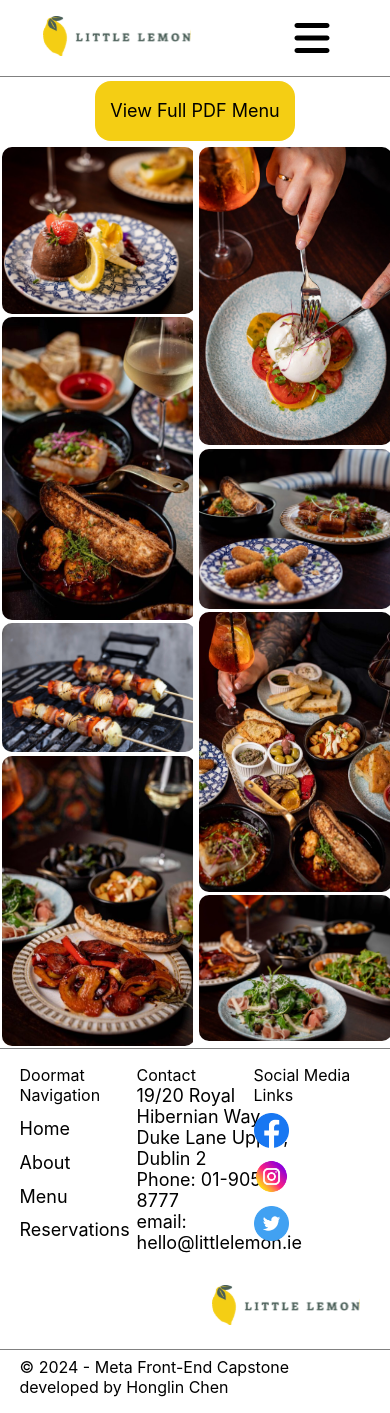
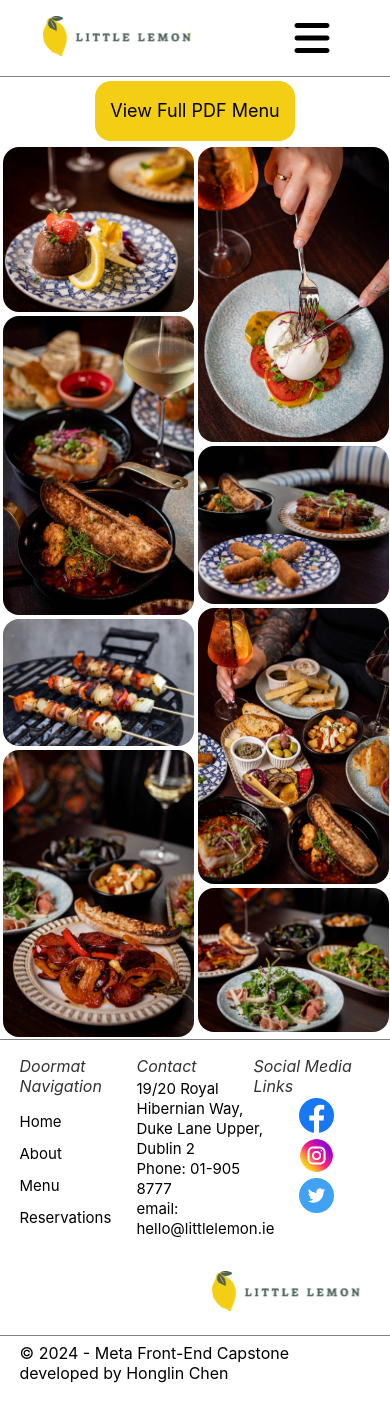
Before and after one commit to darcy521/Frontend_Capstone, a React (Create React App) app: page /#/menu in a window 390 px wide. Built offline with nearby package versions, Linux system fonts and the light colour scheme.

Commit message:
footer UI optimized

```diff
--- a/package.json
+++ b/package.json
@@ -8,6 +8,7 @@
     "@testing-library/user-event": "^13.5.0",
     "formik": "^2.4.5",
     "jest": "^27.5.1",
+    "node.js": "^0.0.1-security",
     "react": "^18.2.0",
     "react-dom": "^18.2.0",
     "react-router": "^6.22.1",
--- a/src/components/Footer.js
+++ b/src/components/Footer.js
@@ -23,9 +23,9 @@ export default function Footer() {
         </ul>
         <ul className='footer-content3'>
           <li>Social Media Links</li>
-          <li><Link to="/https://www.facebook.com/LittleLemonRHW/"><img src='facebook.png' alt='facebook' width={35}/></Link></li>
-          <li><Link to="/https://twitter.com/LittleLemonRHW/"><img src='instagram.png' alt='instagram' width={35}/></Link></li>
-          <li><Link to="/https://www.instagram.com/LittleLemonRHW/"><img src='twitter.png' alt='twitter' width={35}/></Link></li>
+          <li>&nbsp;&nbsp;<Link to="https://www.facebook.com/LittleLemonRHW/"><img src='facebook.png' alt='facebook' width={35}/></Link></li>
+          <li>&nbsp;&nbsp;<Link to="https://twitter.com/LittleLemonRHW/"><img src='instagram.png' alt='instagram' width={37}/></Link></li>
+          <li>&nbsp;&nbsp;<Link to="https://www.instagram.com/LittleLemonRHW/"><img src='twitter.png' alt='twitter' width={35}/></Link></li>
         </ul>
         <div className="copyright">
           <hr />
--- a/src/components/Menu.js
+++ b/src/components/Menu.js
@@ -14,7 +14,7 @@ export default function Menu(props) {
     image2: 'image2.jpg',
     image4: 'image4.jpg',
     image6: 'image6.jpeg',
-    image8: 'image8.webp',
+    image8: 'image8.jpg',
   };
 
   return (
@@ -31,8 +31,8 @@ export default function Menu(props) {
           <div className="menu-image-area-left">
           {Object.keys(imgContent1).map((image) => {
             return (
-              <img src={imgContent1[image]} alt={image} key={image} className='menuImg' />
-            )
+               <img src={imgContent1[image]} alt={image} key={image} className='menuImg' />
+          )
           })}
           </div>
           <div className="menu-image-area-right">
--- a/src/components/component.css
+++ b/src/components/component.css
@@ -58,10 +58,17 @@
     grid-area: footer-content2;
 }
 
+.footer-content1 li:nth-child(1), .footer-content2 li:nth-child(1), .footer-content3 li:nth-child(1) {
+    color: #333333;
+    font-style: italic;
+    margin-bottom: 2%;
+}
+
 .footer-content3 {
     display: grid;
     grid-area: footer-content3;
     justify-content: center;
+    /* background-color: #dc3545; */
 }
 
 .menu-pdf {
@@ -547,20 +554,25 @@
     width: 100%;
     display: flex;
     flex-wrap: wrap;
-    justify-content: space-between;
+    justify-content: space-around;
     align-items: flex-start;
 }
 
 .menu-image-area-left, .menu-image-area-right {
     display: flex;
     flex-direction: column;
+    align-items: flex-start;
     width: 49.5%;
     height: auto;
     overflow: hidden;
+
+    img {
+        border-radius: 16px;
+    }
 }
 
 .menuImg {
-    width: 100%;
+    width: 99%;
     height: auto;
     margin: 1%;
     border-radius: 10px;
@@ -650,8 +662,15 @@ to {
     }
 
     .footer-content3 {
-        display: grid;
+        display: flex;
+        flex-direction: column;
+        align-items: center;
+        justify-content: flex-start;
         grid-area: footer-content3;
+    }
+
+    .footer-content1 li a, .footer-content2 li a, .footer-content3 li a {
+        font-size: 15px;
     }
 
     .footer-logo {
```
Also changed, not shown: public/image8.jpg (renamed from public/image8.webp), 1 other file (tests, documents, lock files or other folders).
